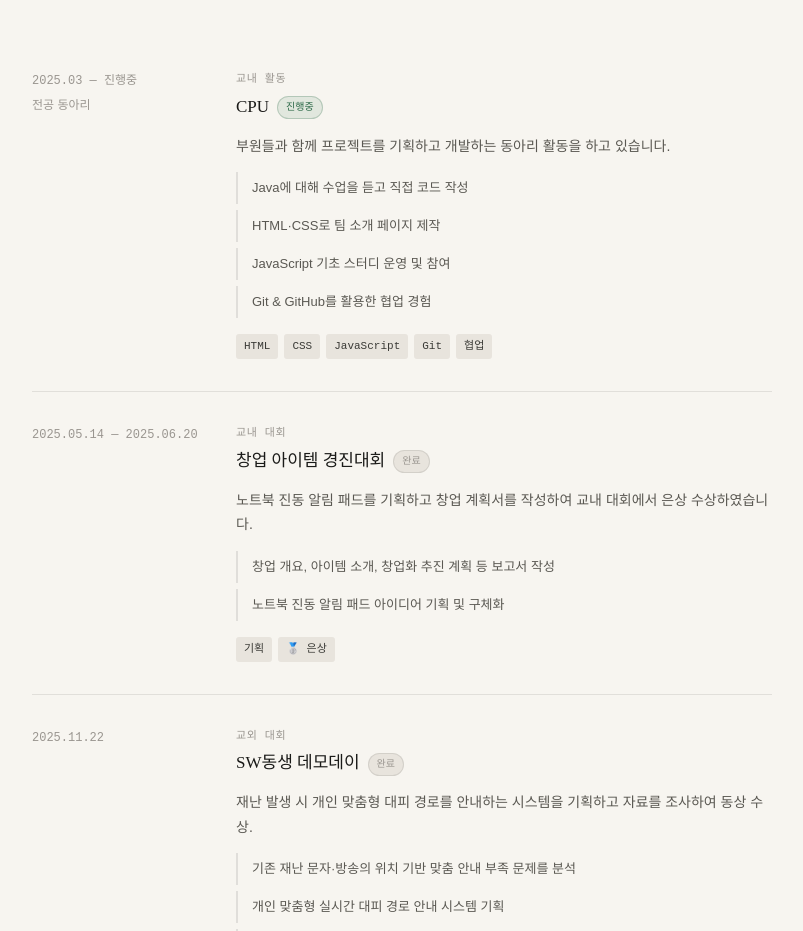
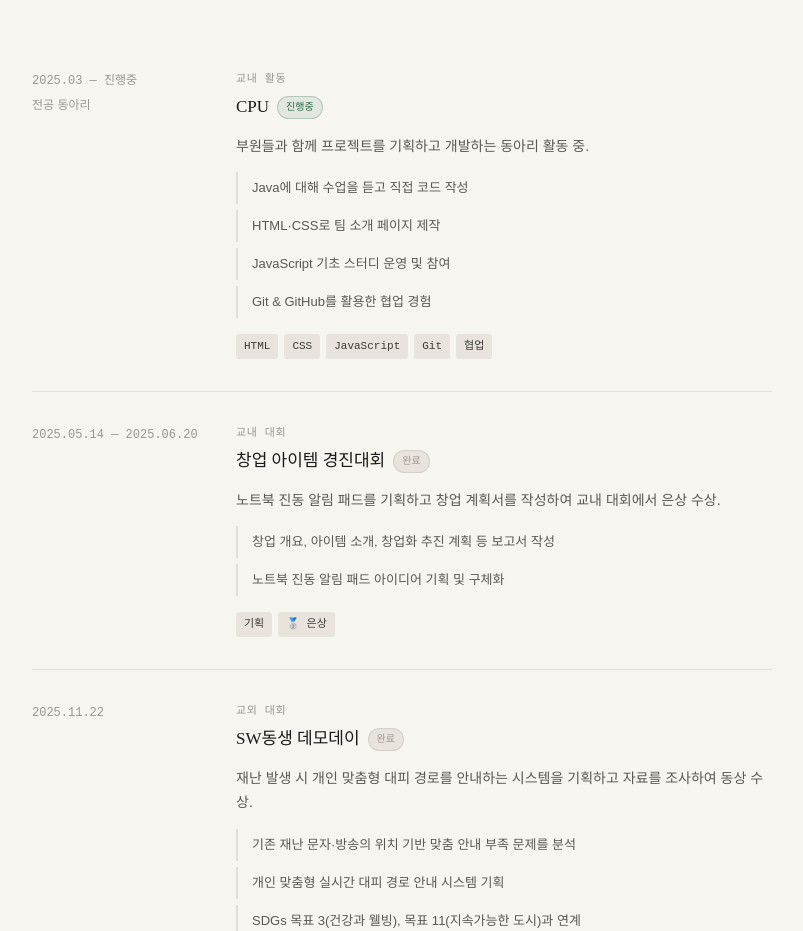
Before and after one commit to yxonsz/portfolio, a React (Vite) app: page / in a window 1280 px wide. Shown: the part 940-1871 px from the top of the page, without its empty margins (238-1041 px from the left). Built offline with nearby package versions, Linux system fonts and the light colour scheme; a web font is replaced by a local one.

Commit message:
경험 문법 수정

```diff
--- a/src/components/Experience.jsx
+++ b/src/components/Experience.jsx
@@ -7,7 +7,7 @@ const experiences = [
     org: "교내 활동",
     role: "CPU",
     status: "active",
-    desc: "부원들과 함께 프로젝트를 기획하고 개발하는 동아리 활동을 하고 있습니다.",
+    desc: "부원들과 함께 프로젝트를 기획하고 개발하는 동아리 활동 중.",
     highlights: [
       "Java에 대해 수업을 듣고 직접 코드 작성",
       "HTML·CSS로 팀 소개 페이지 제작",
@@ -21,7 +21,7 @@ const experiences = [
     org: "교내 대회",
     role: "창업 아이템 경진대회",
     status: "done",
-    desc: "노트북 진동 알림 패드를 기획하고 창업 계획서를 작성하여 교내 대회에서 은상 수상하였습니다.",
+    desc: "노트북 진동 알림 패드를 기획하고 창업 계획서를 작성하여 교내 대회에서 은상 수상.",
     highlights: [
       "창업 개요, 아이템 소개, 창업화 추진 계획 등 보고서 작성",
       "노트북 진동 알림 패드 아이디어 기획 및 구체화",
```
